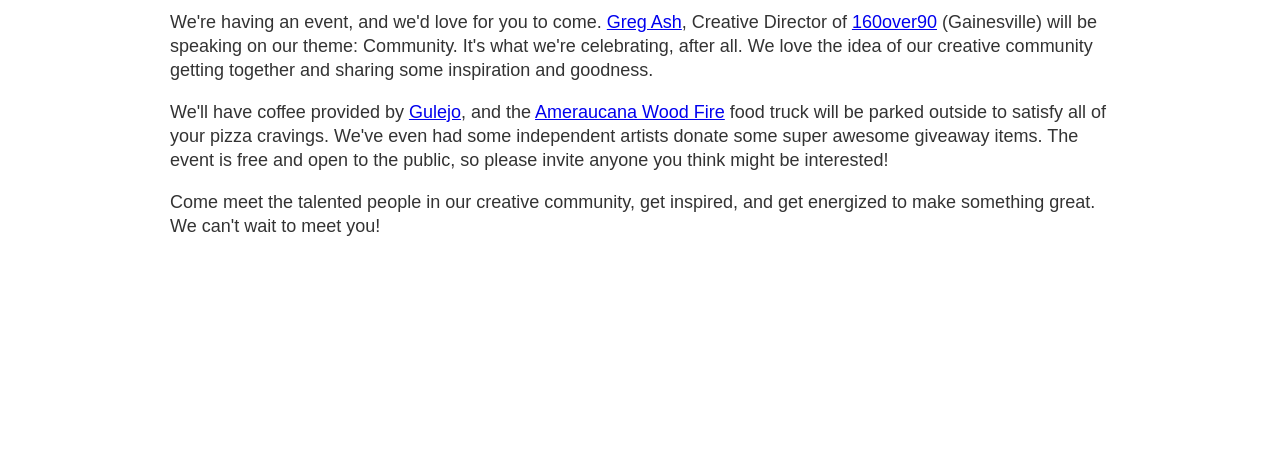
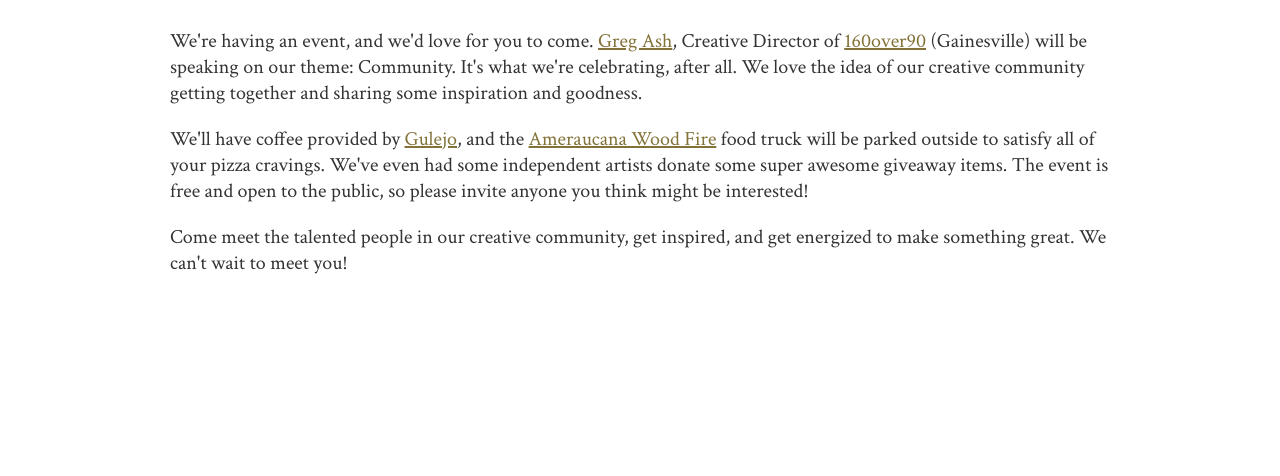
Before and after one commit to hollymariegibbs/studioco.de, a plain HTML site: page index.html in a window 1280 px wide. Shown: the part 687-1163 px from the top of the page. Drawn offline with nearby package versions, Linux system fonts and the light colour scheme.

Commit message:
first event section changes

```diff
--- a/index.html
+++ b/index.html
@@ -15,7 +15,7 @@
 	<link rel="apple-touch-icon" href="images/apple-touch-icon.png">
 	<link rel="apple-touch-icon" sizes="72x72" href="images/apple-touch-icon-72x72.png">
 	<link rel="apple-touch-icon" sizes="114x114" href="images/apple-touch-icon-114x114.png"> -->
-
+	<link href='http://fonts.googleapis.com/css?family=Crimson+Text:400,400italic|Montserrat:400,700' rel='stylesheet' type='text/css'>
 </head>
 <body>
 	<header data-js="suchScroll" data-speed="50">
--- a/stylesheets/partials/_base.scss
+++ b/stylesheets/partials/_base.scss
@@ -20,13 +20,17 @@
 }
 
 body {
-	font-size: 16px;
+	font-family: 'Crimson Text', serif;
+  font-size: 16px;
 	margin: 0;
 	min-height: 1500px;
 	padding: 0;
 }
 h1, h2, h3, h4, h5, h6 {
-	font-family: Gotham Bold, Proxima Nova, Helvetica, sans-serif;
+	font-family: 'Montserrat', Helvetica, sans-serif;
 	margin: 1.25em 0;
   text-transform: uppercase;
 }
+a {
+  color: #827238;
+}
--- a/stylesheets/partials/_modules.scss
+++ b/stylesheets/partials/_modules.scss
@@ -65,9 +65,9 @@ header {
 	}
 	p {
 		color: #333;
-		font-family: Gotham Book, Proxima Nova, Arial, sans-serif;
-		font-size: em(18px);
-		line-height: 24px;
+		font-family: 'Crimson Text', serif;
+		font-size: em(20px);
+		line-height: 26px;
 	}
 }
 
```
Also changed, not shown: stylesheets/css/styles.css.
